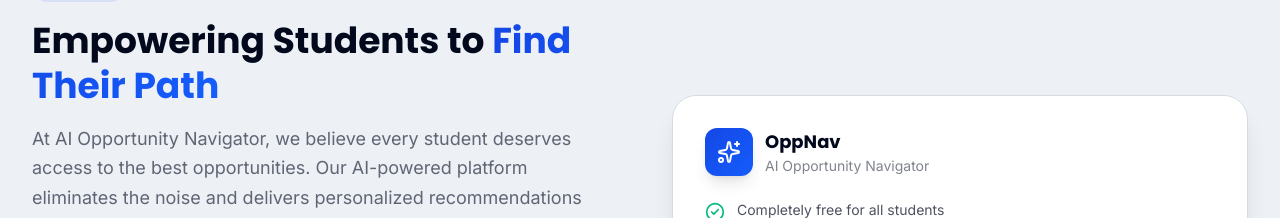
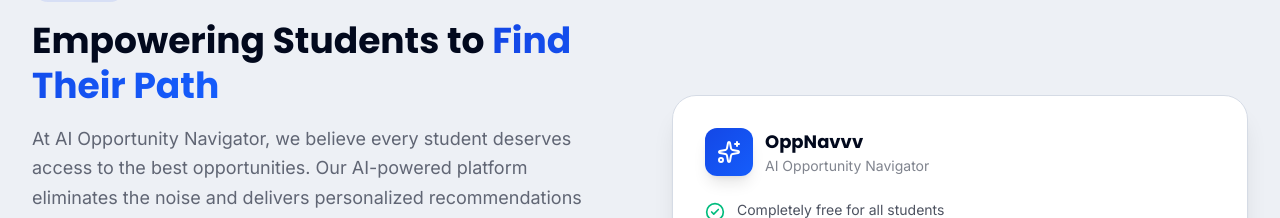
Before and after one commit to muhmmadadeel4413/ai-opportunity-navigator, a React (Vite) app: page / in a window 1280 px wide. Shown: the part 5441-5659 px from the top of the page. Built offline with nearby package versions, Linux system fonts and the light colour scheme.

Commit message:
Test GitHub sync

```diff
--- a/src/pages/Landing.tsx
+++ b/src/pages/Landing.tsx
@@ -614,7 +614,7 @@ export default function Landing() {
                       <Sparkles className="w-6 h-6 text-white" />
                     </div>
                     <div>
-                      <p className="font-heading font-bold text-lg text-foreground">OppNav</p>
+                      <p className="font-heading font-bold text-lg text-foreground">OppNavvv</p>
                       <p className="text-sm text-foreground/50">AI Opportunity Navigator</p>
                     </div>
                   </div>
```
